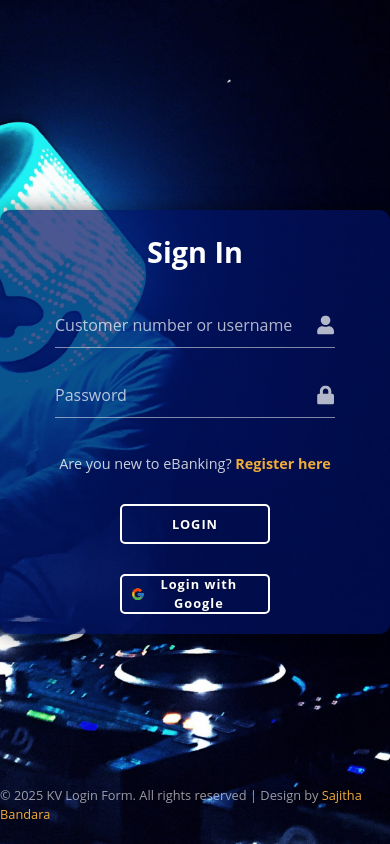
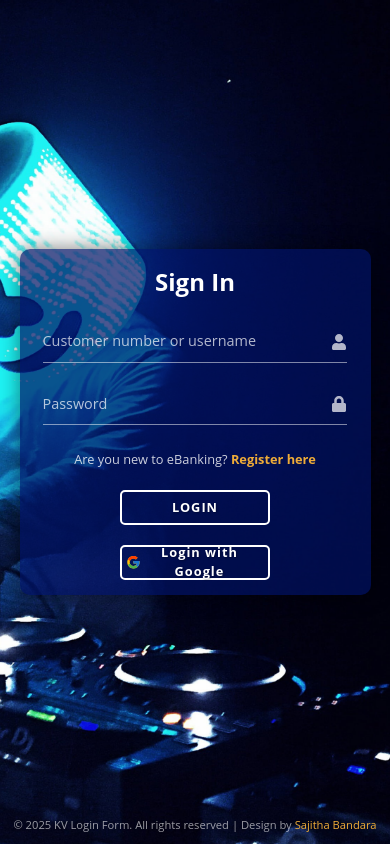
Before and after one commit to sajith23420/kv-audio-frontend, a React (Vite) app: page /login in a window 390 px wide. Built offline with nearby package versions, Linux system fonts and the light colour scheme.

Commit message:
modified

```diff
--- a/src/pages/login/login.css
+++ b/src/pages/login/login.css
@@ -162,3 +162,58 @@
 .footer-link:hover {
     text-decoration: underline;
 }
+
+/* Mobile responsiveness */
+@media (max-width: 768px) {
+    .main-title {
+        font-size: 1.8em;
+        top: 20px;
+    }
+
+    .form-container {
+        width: 90%;
+        height: auto;
+        padding: 15px;
+    }
+
+    .form-title {
+        font-size: 1.5em;
+        margin-bottom: 20px;
+    }
+
+    .input-group {
+        width: 95%;
+        margin-bottom: 20px;
+    }
+
+    .input-field {
+        font-size: 0.9em;
+        padding-right: 25px;
+    }
+
+    .input-icon {
+        font-size: 1em;
+    }
+
+    .register-text {
+        font-size: 0.8em;
+        margin-top: 5px;
+    }
+
+    .login-button {
+        width: 150px;
+        height: 35px;
+        font-size: 0.8em;
+        margin-top: 20px;
+        padding: 0 10px;
+    }
+
+    .google-login-button {
+        margin-top: 8px;
+    }
+
+    .footer-text {
+        font-size: 0.7em;
+        bottom: 10px;
+    }
+}
--- a/src/pages/register/register.css
+++ b/src/pages/register/register.css
@@ -133,3 +133,54 @@
 .footer-link:hover {
     text-decoration: underline;
 }
+
+/* Mobile responsiveness */
+@media (max-width: 768px) {
+    .main-title {
+        font-size: 1.8em;
+        top: 20px;
+    }
+
+    .form-container {
+        width: 90%;
+        height: auto;
+        padding: 15px;
+    }
+
+    .form-title {
+        font-size: 1.5em;
+        margin-bottom: 20px;
+    }
+
+    .input-group {
+        width: 95%;
+        margin-bottom: 20px;
+    }
+
+    .input-field {
+        font-size: 0.9em;
+        padding-right: 25px;
+    }
+
+    .input-icon {
+        font-size: 1em;
+    }
+
+    .register-text {
+        font-size: 0.8em;
+        margin-top: 5px;
+    }
+
+    .login-button { /* Reusing login-button style for register button */
+        width: 150px;
+        height: 35px;
+        font-size: 0.8em;
+        margin-top: 20px;
+        padding: 0 10px;
+    }
+
+    .footer-text {
+        font-size: 0.7em;
+        bottom: 10px;
+    }
+}
```
